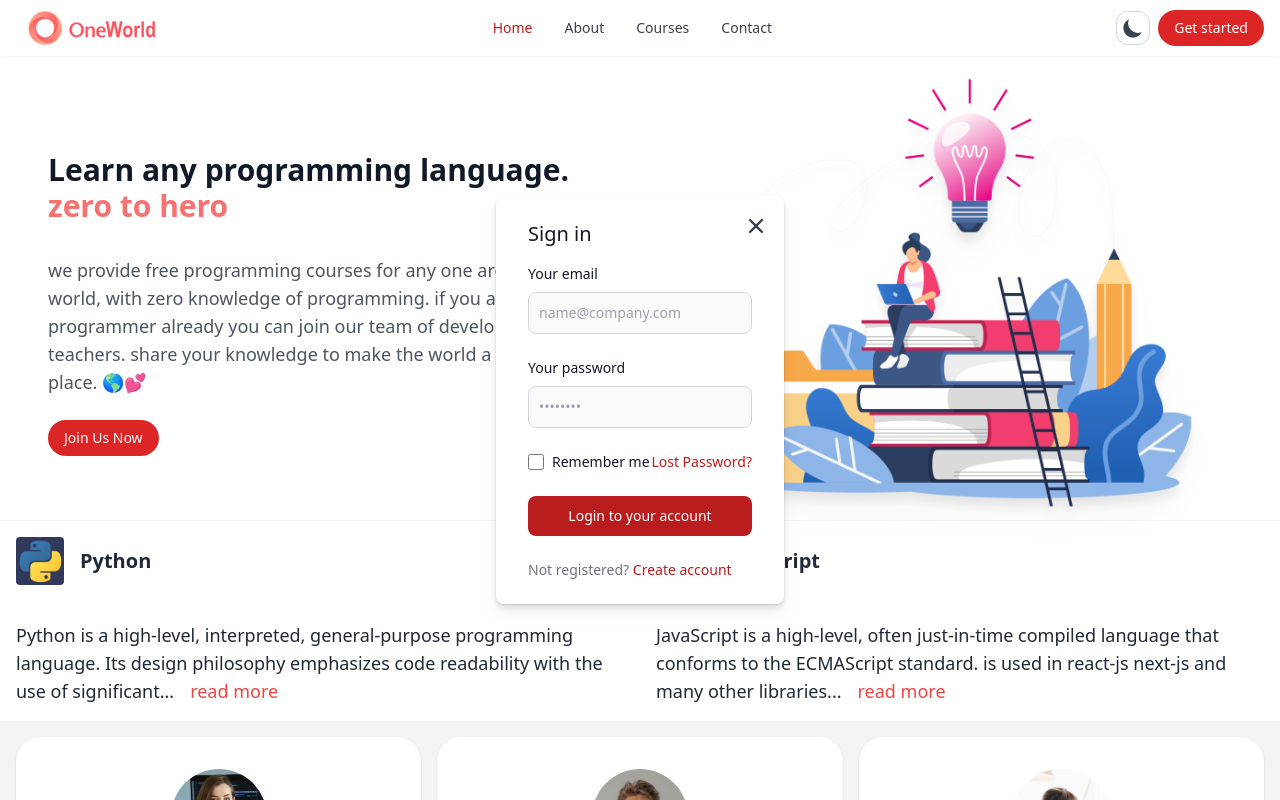
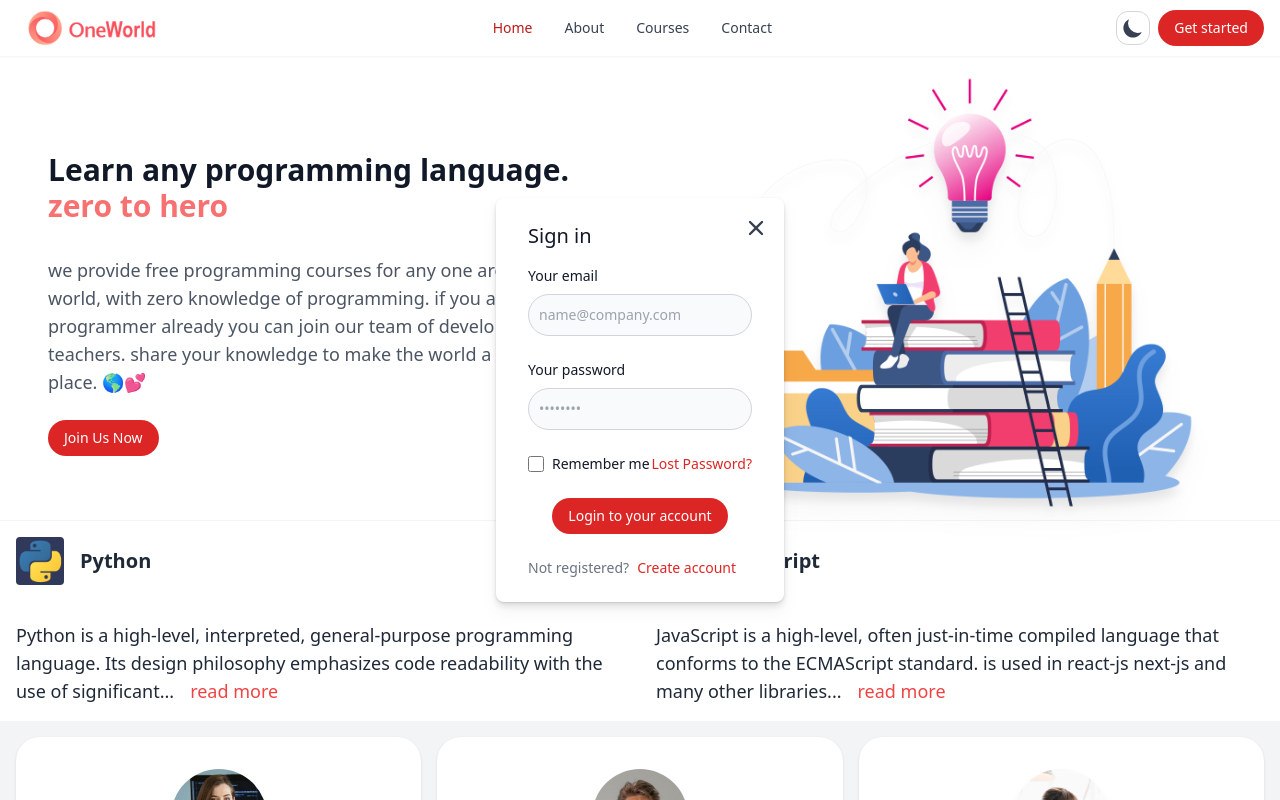
Before and after one commit to Saeednikdel/landing-page-tailwind, a React (Create React App) app: page / in a window 1280 px wide. Both pictures are taken after a click on the button "Get started". Shown: the top 800 px of the page. Built offline with nearby package versions, Linux system fonts and the light colour scheme.

Commit message:
change btn

```diff
--- a/src/components/SingInModal.jsx
+++ b/src/components/SingInModal.jsx
@@ -1,5 +1,6 @@
 import React from 'react';
 import { XIcon } from '@heroicons/react/solid';
+import BtnPrimary from './BtnPrimary';
 
 const SingInModal = ({ modalClass, openModal }) => {
   return (
@@ -29,7 +30,7 @@ const SingInModal = ({ modalClass, openModal }) => {
                   type="email"
                   name="email"
                   id="email"
-                  className="bg-gray-50 border border-gray-300 text-gray-900 text-sm rounded-lg focus:ring-red-500 focus:border-red-500 block w-full p-2.5 dark:bg-gray-600 dark:border-gray-500 dark:placeholder-gray-400 dark:text-white"
+                  className="bg-gray-50 border border-gray-300 text-gray-900 text-sm rounded-full focus:ring-red-500 focus:border-red-500 block w-full p-2.5 dark:bg-gray-600 dark:border-gray-500 dark:placeholder-gray-400 dark:text-white"
                   placeholder="name@company.com"
                   required=""
                 />
@@ -45,7 +46,7 @@ const SingInModal = ({ modalClass, openModal }) => {
                   name="password"
                   id="password"
                   placeholder="••••••••"
-                  className="bg-gray-50 border border-gray-300 text-gray-900 text-sm rounded-lg focus:ring-red-500 focus:border-red-500 block w-full p-2.5 dark:bg-gray-600 dark:border-gray-500 dark:placeholder-gray-400 dark:text-white"
+                  className="bg-gray-50 border border-gray-300 text-gray-900 text-sm rounded-full focus:ring-red-500 focus:border-red-500 block w-full p-2.5 dark:bg-gray-600 dark:border-gray-500 dark:placeholder-gray-400 dark:text-white"
                   required=""
                 />
               </div>
@@ -66,18 +67,16 @@ const SingInModal = ({ modalClass, openModal }) => {
                     Remember me
                   </label>
                 </div>
-                <a className="text-sm text-red-700 hover:underline dark:text-red-500">
+                <a className="text-sm text-red-600 hover:underline dark:text-red-500">
                   Lost Password?
                 </a>
               </div>
-              <button
-                type="submit"
-                className="w-full text-white bg-red-700 hover:bg-red-800 focus:ring-4 focus:outline-none focus:ring-red-300 font-medium rounded-lg text-sm px-5 py-2.5 text-center dark:bg-red-600 dark:hover:bg-red-700 dark:focus:ring-red-800">
-                Login to your account
-              </button>
+              <div className="text-center">
+                <BtnPrimary>Login to your account</BtnPrimary>
+              </div>
               <div className="text-sm font-medium text-gray-500 dark:text-gray-300">
-                Not registered?{' '}
-                <a className="text-red-700 hover:underline dark:text-red-500">
+                Not registered?
+                <a className="text-red-600 hover:underline dark:text-red-500 mx-2">
                   Create account
                 </a>
               </div>
```
